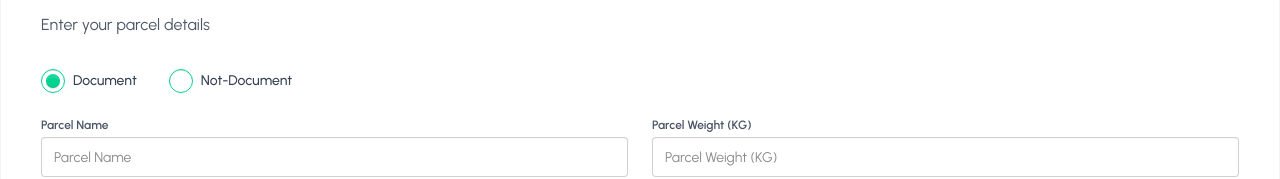
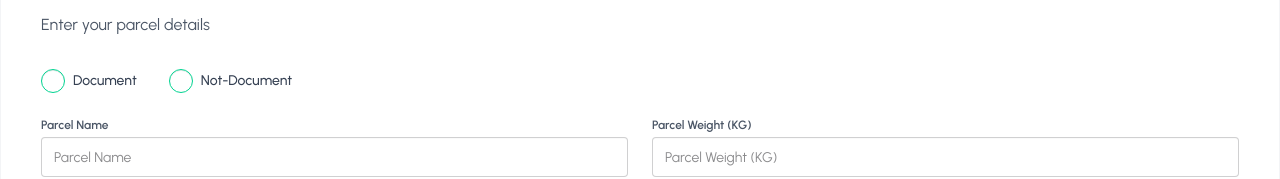
Before and after one commit to suronjit02/zap-shift-client, a React (Vite) app: page /send-parcel in a window 1280 px wide. Shown: the part 177-356 px from the top of the page. Built offline with nearby package versions, Linux system fonts and the light colour scheme; no server answers; sample sign-in values are in the browser's storage.

Commit message:
feat: get parcel type from form submit

```diff
--- a/src/pages/sendParcel/SendParcel.jsx
+++ b/src/pages/sendParcel/SendParcel.jsx
@@ -1,7 +1,11 @@
-import React, { useState } from "react";
+import { useForm } from "react-hook-form";
 
 const SendParcel = () => {
-  const [parcelType, setParcelType] = useState("Document");
+  const {
+    register,
+    handleSubmit,
+    formState: { errors },
+  } = useForm();
 
   const districts = [
     "Dhaka",
@@ -14,9 +18,9 @@ const SendParcel = () => {
     "Mymensingh",
   ];
 
-  const handleSubmit = (e) => {
-    e.preventDefault();
-    // Handle form submission logic here
+  const handleSendParcel = (data) => {
+    console.log(data);
+    console.log("hi");
   };
 
   return (
@@ -28,16 +32,15 @@ const SendParcel = () => {
         </h1>
         <p className="text-gray-600 mb-8">Enter your parcel details</p>
 
-        <form onSubmit={handleSubmit} className="space-y-6">
+        <form onSubmit={handleSubmit(handleSendParcel)} className="space-y-6">
           {/* Document / Not-Document Radio Selection */}
           <div className="flex items-center space-x-8 mb-6">
             <label className="cursor-pointer flex items-center space-x-2">
               <input
                 type="radio"
-                name="parcelType"
                 className="radio radio-success"
-                checked={parcelType === "Document"}
-                onChange={() => setParcelType("Document")}
+                value={"document"}
+                {...register("parcelType")}
               />
               <span className="text-sm font-medium text-gray-700">
                 Document
@@ -46,10 +49,9 @@ const SendParcel = () => {
             <label className="cursor-pointer flex items-center space-x-2">
               <input
                 type="radio"
-                name="parcelType"
                 className="radio radio-success"
-                checked={parcelType === "Not-Document"}
-                onChange={() => setParcelType("Not-Document")}
+                value={"non - document"}
+                {...register("parcelType")}
               />
               <span className="text-sm font-medium text-gray-700">
                 Not-Document
```
